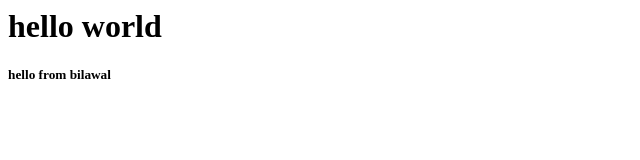
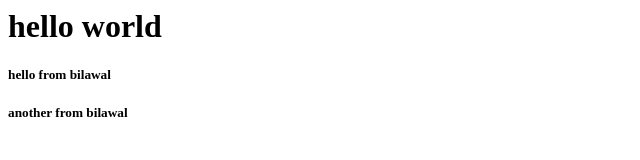
Before and after one commit to bilawal-mst/democodereview, a plain HTML site: page index.html in a window 1280 px wide. Shown: the whole page, without its empty margins (0-640 px from the left). Drawn offline with Linux system fonts and the light colour scheme.

Commit message:
add another header

```diff
--- a/index.html
+++ b/index.html
@@ -1,2 +1,3 @@
 <h1>hello world</h1>
 <h5>hello from bilawal</h5>
+<h5>another from bilawal</h5>
```
